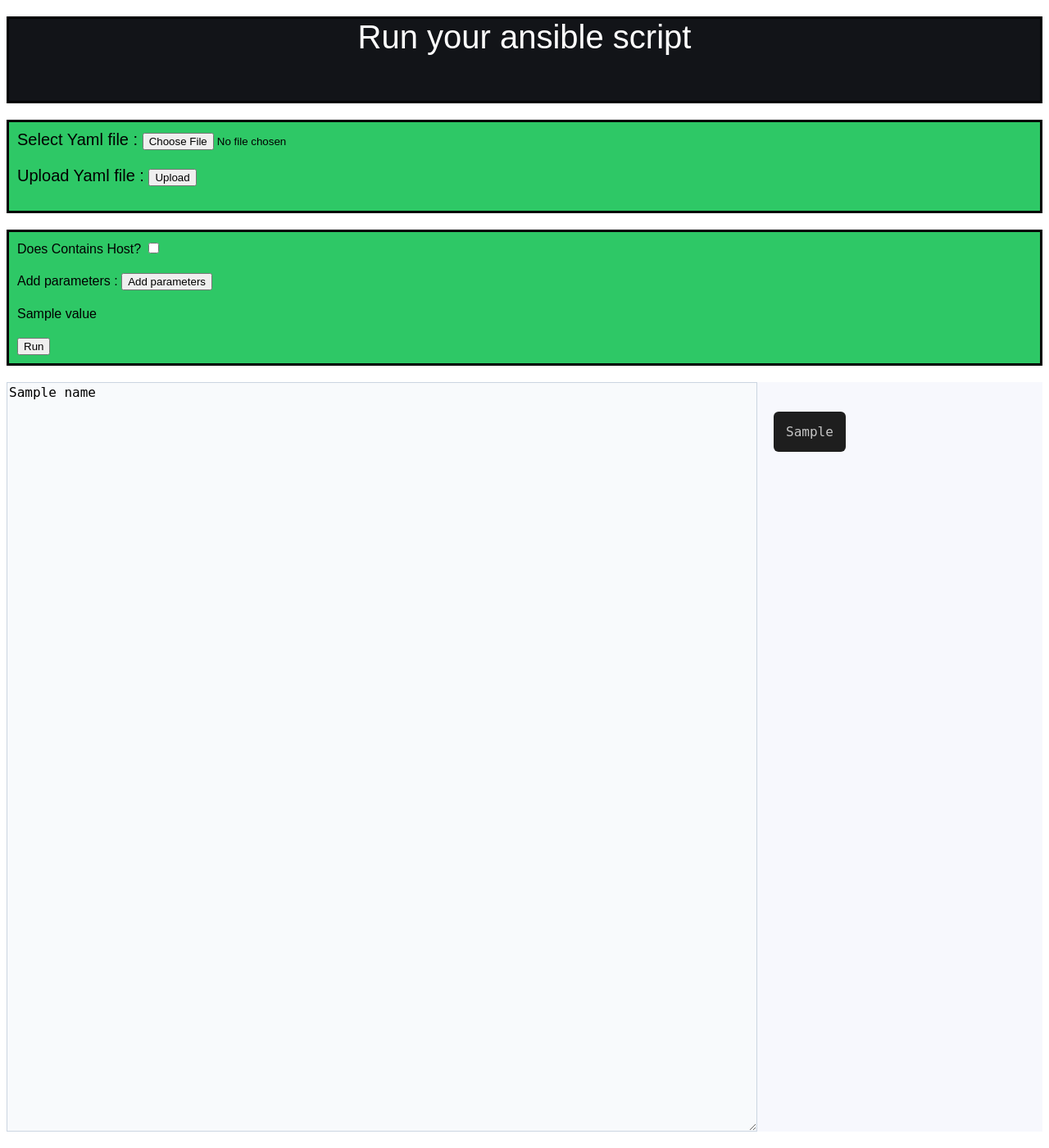
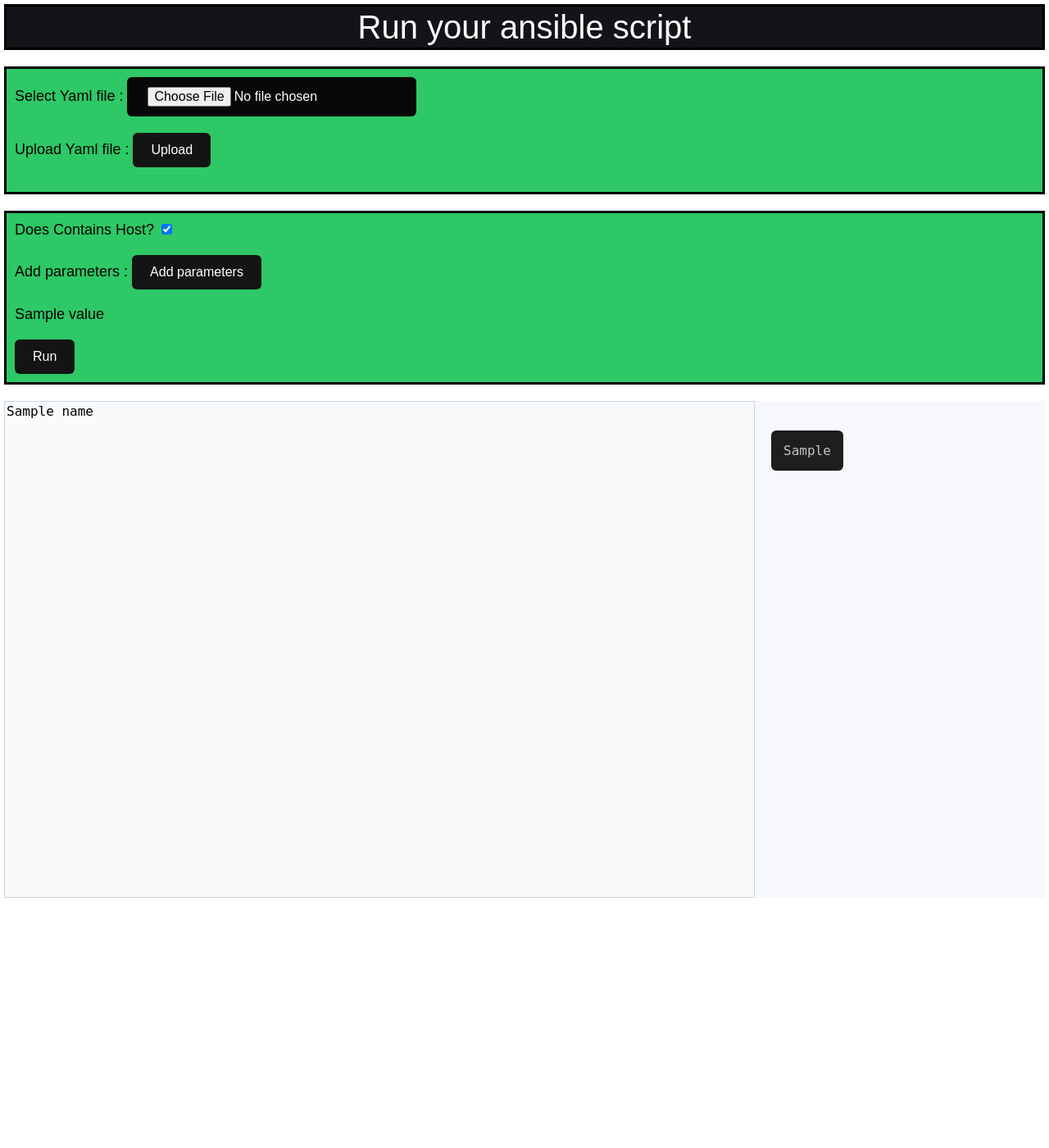
Before and after one commit to ashud1/python2ansible, a Flask app: template app/templates/index.html in a window 1280 px wide. Shown: the whole page at 82% size. After the commit the page ends 1095 px from the top, so only its background shows below. Run offline with Flask 3, Linux system fonts and the light colour scheme; the template is opened without the code that fills it: most values are stand-ins (such as "Sample title", 1, 10 or a date in 2020).

Commit message:
bug fixes in Js and CSS

```diff
--- a/app/app.py
+++ b/app/app.py
@@ -7,6 +7,7 @@
 import json
 
 # from app_routes import conf
+
 
 def getParam(dict):
     o_dict={}
@@ -64,23 +65,23 @@
     if checked:
         file_path = os.path.join(app.root_path, "playbooks", "user-playbook.yml")
         makecmd="ansible-playbook"+" "+file_path+" "+"--extra-vars "+ "\""+str(ansible)+"\""
-        print(makecmd)
+        #print(makecmd)
         #result=subprocess.run(makecmd,capture_output=True,text=True,shell=True)
         result=subprocess.Popen( makecmd ,stdout=subprocess.PIPE,stderr=subprocess.PIPE,shell=True,text=True)
     else:
         file_path = os.path.join(app.root_path, "playbooks", "master-playbook.yml")
         makecmd="ansible-playbook"+" "+file_path+" "+"--extra-vars "+ "\""+str(ansible)+"\""
-        print(makecmd)
+        #print(makecmd)
         #result=subprocess.run( makecmd ,capture_output=True,text=True,shell=True)
         result=subprocess.Popen( makecmd ,stdout=subprocess.PIPE,stderr=subprocess.PIPE,shell=True,text=True)
 
     stdout, stderr = result.communicate()
 
-    print("Exit code:", result.returncode)
+    #print("Exit code:", result.returncode)
     # print("output:\n", result.stdout)
     # print("Errors:\n", result.stderr)
-    print("output:\n", stdout)
-    print("Errors:\n", stderr)
+    #print("output:\n", stdout)
+    #print("Errors:\n", stderr)
     if result.returncode==0:
         out["returnCode"]=True
         out["returnMsg"]=stdout
@@ -105,13 +106,13 @@
     output=request.form.to_dict()
     print(output)
     e=getParam(output)
-    print("###############")
-    print(e)
+    #print("###############")
+    #print(e)
     html=e["html"]
     ansible=e["ansible"]
-    print(html)
+    #print(html)
     ansible=e["ansible"]
-    print("****************")
+    #print("****************")
     # print(output)
     if "ibox" in output:
         name=output["ibox"]
@@ -123,12 +124,13 @@
         out=return_dict["returnMsg"]
         # print(err)
         # print(out)
+        #print(f"checked {checked}")
         if err:
             runOutput=runCmd(checked,ansible)
-            return render_template("index.html",name=name,validationResult=runOutput["returnMsg"],fields=html)
+            return render_template("index.html",name=name,validationResult=runOutput["returnMsg"],fields=html,checked=checked)
         else:
             print("Error in yml file")
-            return render_template("index.html",name=name,error_desc=out,fields=html)
+            return render_template("index.html",name=name,error_desc=out,fields=html,checked=checked)
     else:
         error_desc="Missing Input Box in Post Request"
         return render_template("index.html",name="",error_desc=error_desc,fields=html)
--- a/app/static/style.css
+++ b/app/static/style.css
@@ -1,5 +1,7 @@
 body {
   font-family: Arial, Helvetica, sans-serif;
+  /* padding: 0px; */
+  margin: 5px;
 }
 div {
   margin-top: 20px;
@@ -7,34 +9,63 @@
   background-color: rgb(46, 200, 102);
 }
 
-.allLables {
+label {
+  font-size: large;
+}
+
+/* .allLables {
   font-size: 20px;
+} */
+
+.fileExplorer {
+  display: inline-block;
+  padding: 12px 25px;
+  background: #080808;
+  color: white;
+  border-radius: 6px;
+  cursor: pointer;
+  font-size: 16px;
+  transition: 0.2s ease;
+  user-select: none;
+}
+
+button {
+  background: #131414;
+  color: white;
+  padding: 12px 22px;
+  border: none;
+  border-radius: 6px;
+  font-size: 16px;
+  cursor: pointer;
+  transition: 0.2s ease;
 }
 
 .pageHeaderdiv {
+  padding: 0px;
   background-color: rgb(18, 20, 24);
   -webkit-text-fill-color: #ffff;
   font-size: 40px;
-  height: 100px;
+  height: 50px;
   text-align: -webkit-center;
   border-style: solid;
-  /* Flex box */
   display: flex;
   flex-direction: column;
   flex-wrap: nowrap;
-  /* justify-content: left; */
+  justify-content: center;
   align-items: center;
-  /* align-content: flex-start; */
+  margin: 0px;
 }
 
 .uploadfilediv {
   padding: 10px;
   border-style: solid;
+  padding-left: 10px;
 }
 
 .validateFilediv {
   padding: 10px;
   border-style: solid;
+  font-size: large;
 }
 .txtAreadiv {
   display: flex;
@@ -49,10 +80,11 @@
 .textareabox {
   background: #f8fafc;
   border: 1px solid #cbd5e1;
-  height: 908px;
+  height: 600px;
   width: 830px;
   --monaco-monospace-font: "SF Mono", Monaco, Menlo, Consolas, "Ubuntu Mono",
     "Liberation Mono", "DejaVu Sans Mono", "Courier New", monospace;
+  resize: none;
 }
 
 .txtAreadiv textarea {
@@ -71,15 +103,14 @@
   max-width: 900px;
   max-height: 1000px;
   font-family: "Fira code", monospace;
-  /* background: #1e1e1e; */
   text-wrap: wrap;
   color: #c5c5c5;
   background: #1e1e1e;
   color: #c5c5c5;
   padding: 15px;
   border-radius: 6px;
-  font-family: "Fira Code", monospace;
   white-space: pre-wrap;
+  resize: none;
 }
 
 .txtAreadiv div {
--- a/app/static/upload.js
+++ b/app/static/upload.js
@@ -15,8 +15,13 @@
   } else {
     // console.log(file.name);
     // ibox.value = "uploaded file content";
-    ibox.value = "";
-    obox.value = "";
+
+    if (ibox != null) {
+      ibox.value = "";
+    }
+    if (obox != null) {
+      obox.value = "";
+    }
     file
       .text()
       .then((text) => {
--- a/app/templates/index.html
+++ b/app/templates/index.html
@@ -35,7 +35,12 @@
           id="checkboxHost-lable"
           >Does Contains Host?</label
         >
-        <input type="checkbox" id="checkboxHost" name="checkboxHost" />
+        <input
+          type="checkbox"
+          id="checkboxHost"
+          name="checkboxHost"
+          checked="{{checked}}"
+        />
         <div class="addParamButton" name="addParam" id="addParam">
           <label for="add" name="validate">Add parameters : </label>
           <button onclick="addParam()" type="button" id="add" name="add">
```
Also changed, not shown: app/playbooks/user-playbook.yml (+35 -0 lines).
